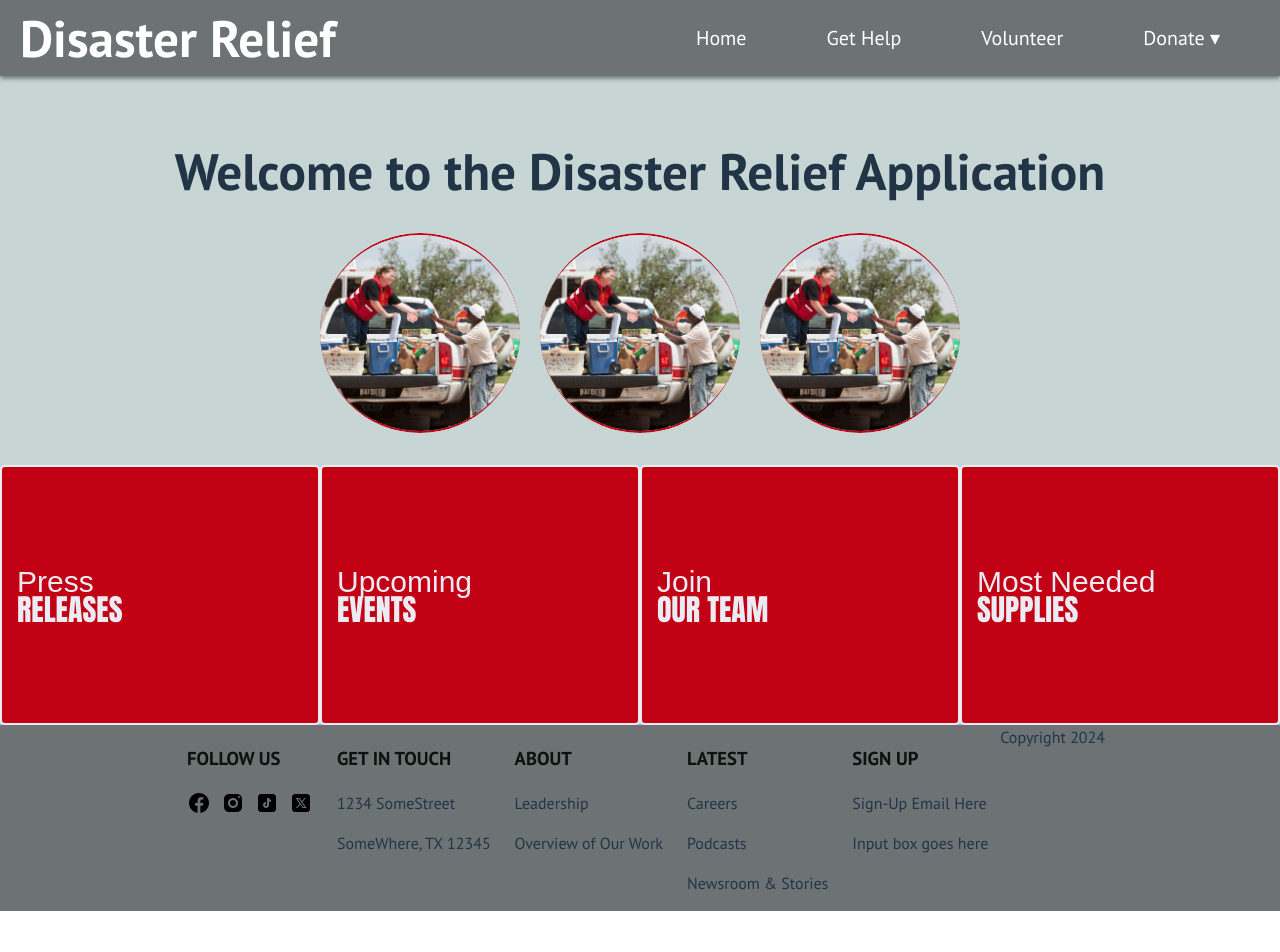
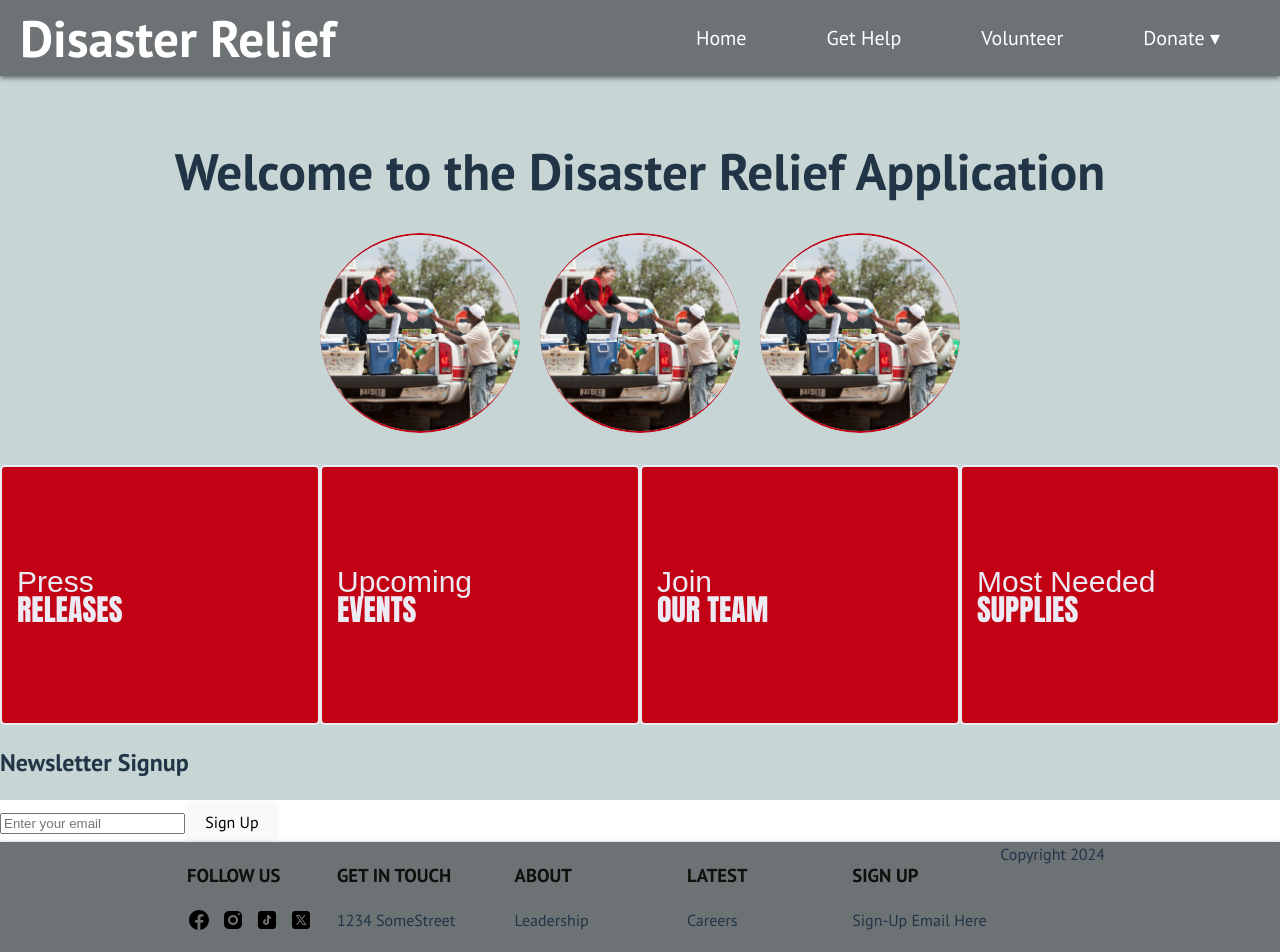
Before and after one commit to amoriss/ReactDisasterRelief, a React (Vite) app in the folder reactdisasterrelief.client/: page / in a window 1280 px wide. Shown: the top 952 px of the page. Before the commit the page ends 911 px from the top, so only its background shows below. Built offline with nearby package versions, Linux system fonts and the light colour scheme.

Commit message:
newsletter sign up form showing on home screen

```diff
--- a/reactdisasterrelief.client/src/components/Home.jsx
+++ b/reactdisasterrelief.client/src/components/Home.jsx
@@ -2,7 +2,7 @@ import { Link } from 'react-router-dom';
 import './Home.css';
 import getHelpImage from '../assets/truck-disaster-relief.jpg';
 import Boxes from './Boxes.jsx';
-
+import NewsletterSignup from './NewsletterSignup.jsx';
 
 function Home() {
     console.log("Home component rendered");
@@ -29,6 +29,7 @@ function Home() {
                 </div>
             </div>
             <Boxes />
+            <NewsletterSignup/>
         </>
 
     );
--- a/reactdisasterrelief.client/src/components/NewsletterSignup.jsx
+++ b/reactdisasterrelief.client/src/components/NewsletterSignup.jsx
@@ -44,13 +44,14 @@ const NewsletterSignup = () => {
                     onChange={(e) => setEmail(e.target.value)}
                     placeholder="Enter your email"
                     required
-                >
-                </input>
-
+                />
+                <button type="submit">Sign Up</button>
 
 
             </form>
 
         </div>
     )
-}
+};
+
+export default NewsletterSignup;
```
Also changed, not shown: 2 other files (tests, documents, lock files or other folders).
